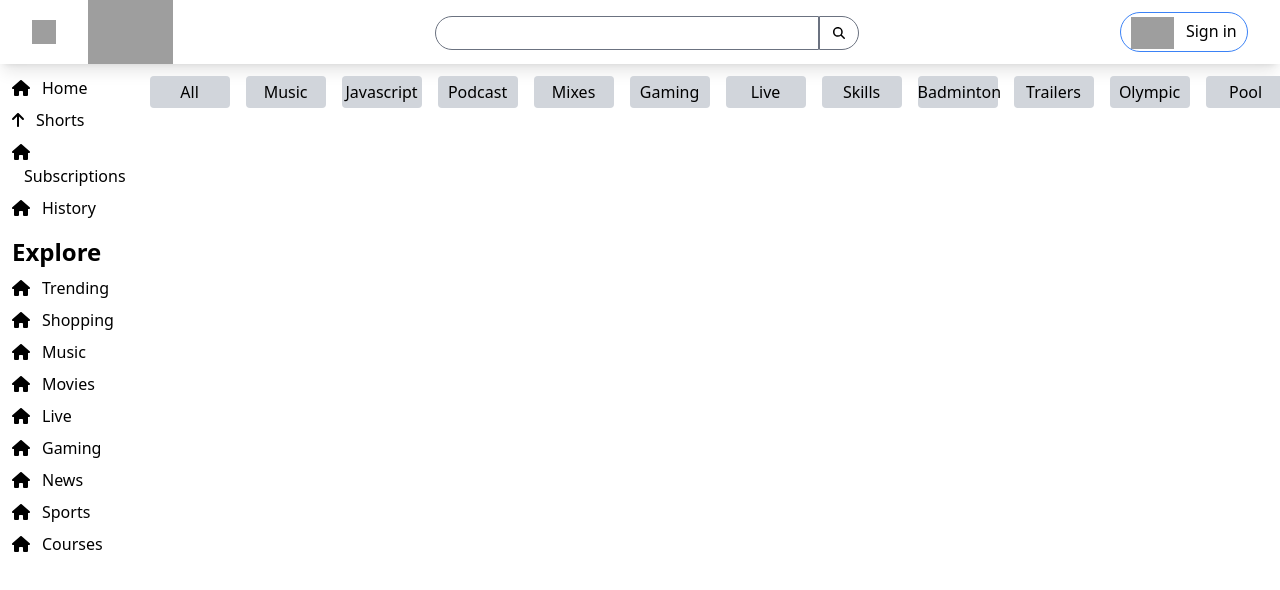
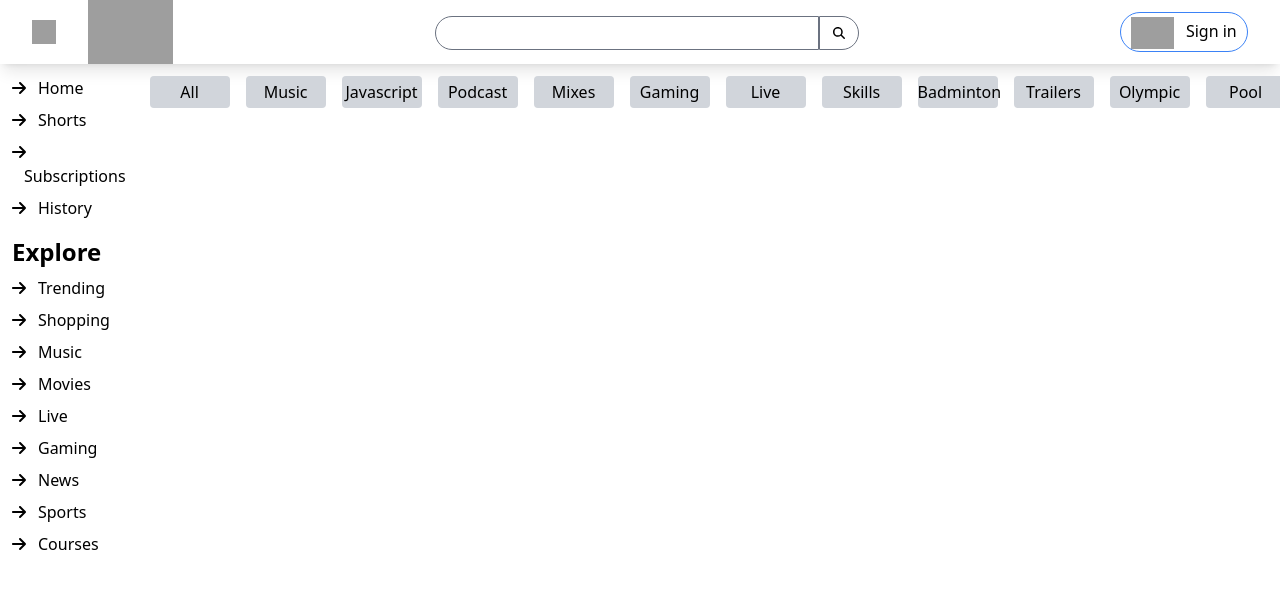
Before and after one commit to rohan340/namaste-youtube, a React (Create React App) app: page / in a window 1280 px wide. Shown: the top 590 px of the page. Built offline with nearby package versions, Linux system fonts and the light colour scheme; grey boxes are pictures that could not be loaded.

Commit message:
Imported Arrow icon

```diff
--- a/src/Components/Sidebar.js
+++ b/src/Components/Sidebar.js
@@ -1,25 +1,24 @@
 import { FontAwesomeIcon } from "@fortawesome/react-fontawesome";
-import { faHouse } from "@fortawesome/free-solid-svg-icons";
-import { faArrowUp } from "@fortawesome/free-solid-svg-icons";
+import { faArrowRight } from "@fortawesome/free-solid-svg-icons";
 
 const Sidebar = ()=>{
     return(
         <div className="sidebar w-1/6 p-3">
             <div className="flex flex-col gap-2">
                 <div>
-                    <FontAwesomeIcon icon={ faHouse } />
+                    <FontAwesomeIcon icon={ faArrowRight } />
                     <span className="ml-3">Home</span>
                 </div>
                 <div>
-                    <FontAwesomeIcon icon={ faArrowUp } />
+                    <FontAwesomeIcon icon={ faArrowRight } />
                     <span className="ml-3">Shorts</span>
                 </div>
                 <div>
-                    <FontAwesomeIcon icon={ faHouse } />
+                    <FontAwesomeIcon icon={ faArrowRight } />
                     <span className="ml-3">Subscriptions</span>
                 </div>
                 <div>
-                    <FontAwesomeIcon icon={ faHouse } />
+                    <FontAwesomeIcon icon={ faArrowRight } />
                     <span className="ml-3">History</span>
                 </div>
             </div>
@@ -27,39 +26,39 @@
             <div className="flex explore flex-col gap-2 mt-4">
                 <h1 className="text-2xl font-bold">Explore</h1>
                 <div>
-                    <FontAwesomeIcon icon={ faHouse } />
+                    <FontAwesomeIcon icon={ faArrowRight } />
                     <span className="ml-3">Trending</span>
                 </div>
                 <div>
-                    <FontAwesomeIcon icon={ faHouse } />
+                    <FontAwesomeIcon icon={ faArrowRight } />
                     <span className="ml-3">Shopping</span>
                 </div>
                 <div>
-                    <FontAwesomeIcon icon={ faHouse } />
+                    <FontAwesomeIcon icon={ faArrowRight } />
                     <span className="ml-3">Music</span>
                 </div>
                 <div>
-                    <FontAwesomeIcon icon={ faHouse } />
+                    <FontAwesomeIcon icon={ faArrowRight } />
                     <span className="ml-3">Movies</span>
                 </div>
                 <div>
-                    <FontAwesomeIcon icon={ faHouse } />
+                    <FontAwesomeIcon icon={ faArrowRight } />
                     <span className="ml-3">Live</span>
                 </div>
                 <div>
-                    <FontAwesomeIcon icon={ faHouse } />
+                    <FontAwesomeIcon icon={ faArrowRight } />
                     <span className="ml-3">Gaming</span>
                 </div>
                 <div>
-                    <FontAwesomeIcon icon={ faHouse } />
+                    <FontAwesomeIcon icon={ faArrowRight } />
                     <span className="ml-3">News</span>
                 </div>
                 <div>
-                    <FontAwesomeIcon icon={ faHouse } />
+                    <FontAwesomeIcon icon={ faArrowRight } />
                     <span className="ml-3">Sports</span>
                 </div>
                 <div>
-                    <FontAwesomeIcon icon={ faHouse } />
+                    <FontAwesomeIcon icon={ faArrowRight } />
                     <span className="ml-3">Courses</span>
                 </div>
             </div>
```
